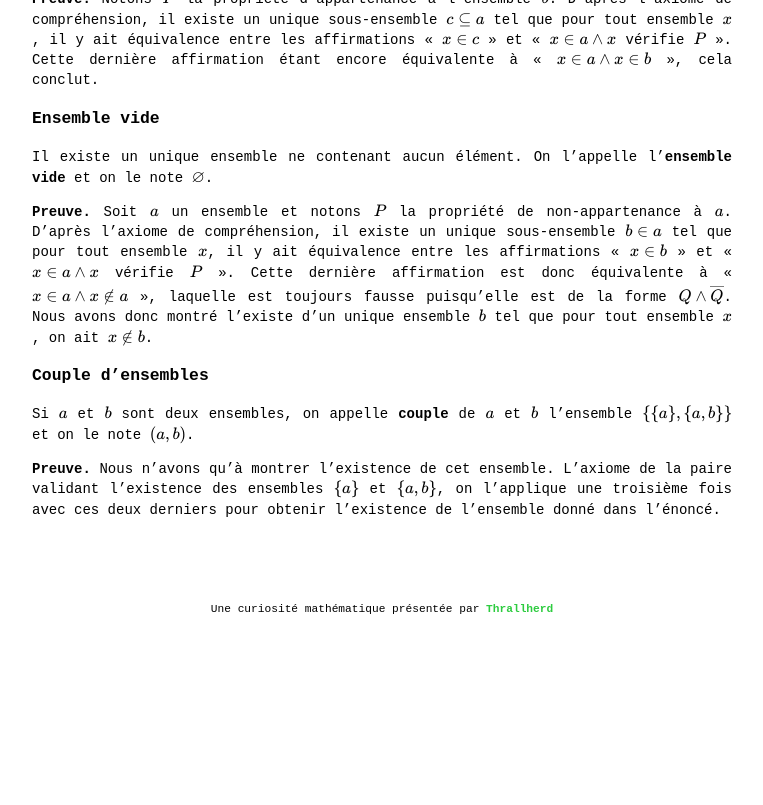
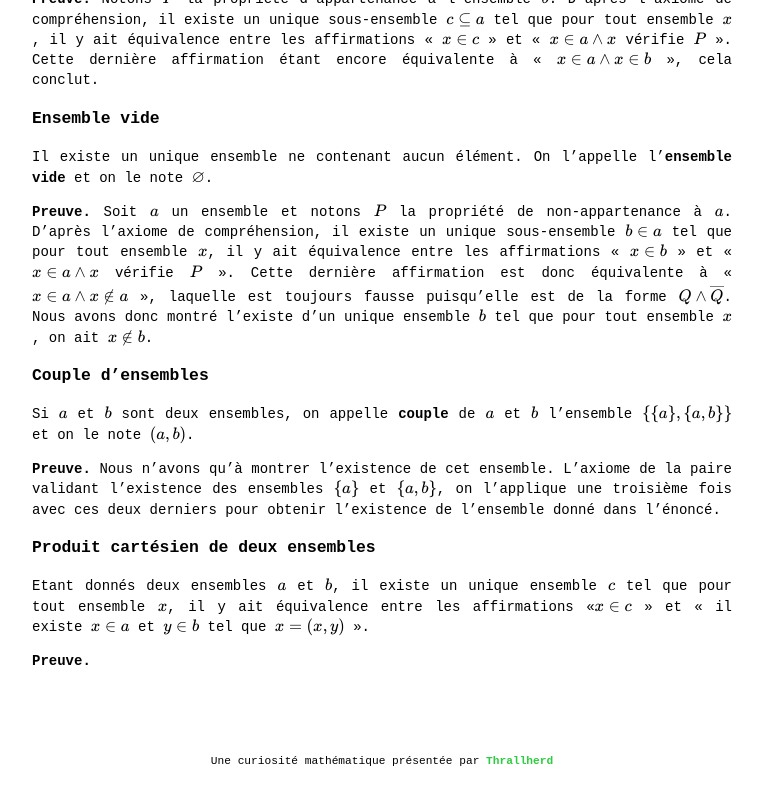
Before and after one commit to Thrallherd/AlgebraExNihilo, a Jekyll site: the page built from set_res1.md, in a window 1280 px wide and 900 px high, scrolled down 795 px. Shown: the top 805 px of the window, without its empty margins (258-1021 px from the left). Built offline with Jekyll 4.4.1, drawn with Linux system fonts in a browser that asks for light colours; formulas are drawn with MathJax 3; before the commit the page ends 1544 px from its top, so only the background shows below that.

Commit message:
Update set_res1.md

```diff
--- a/set_res1.md
+++ b/set_res1.md
@@ -31,3 +31,8 @@ Il existe un unique ensemble ne contenant aucun élément. On l'appelle l'**ense
 Si $$a$$ et $$b$$ sont deux ensembles, on appelle **couple** de $$a$$ et $$b$$ l'ensemble $$\{ \{ a \}, \{ a, b \} \}$$ et on le note $$(a, b)$$.
 
 **Preuve.** Nous n'avons qu'à montrer l'existence de cet ensemble. L'axiome de la paire validant l'existence des ensembles $$\{ a \}$$ et $$\{a, b \}$$, on l'applique une troisième fois avec ces deux derniers pour obtenir l'existence de l'ensemble donné dans l'énoncé.
+
+### Produit cartésien de deux ensembles
+Etant donnés deux ensembles $$a$$ et $$b$$, il existe un unique ensemble $$c$$ tel que pour tout ensemble $$x$$, il  y ait équivalence entre les affirmations «$$x \in c$$ » et « il existe $$x \in a$$ et $$y \in b$$ tel que $$x = (x, y)$$ ».
+
+**Preuve.**
```
